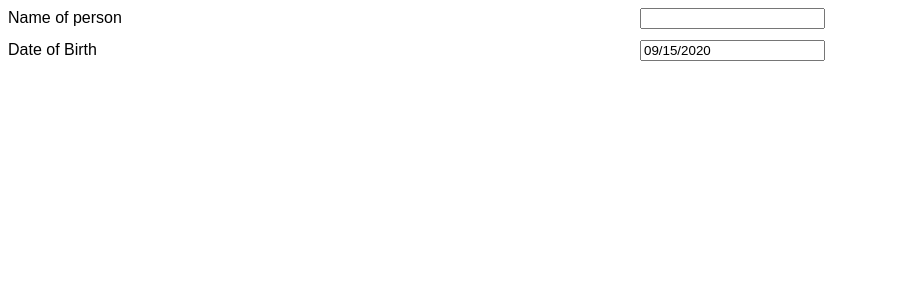
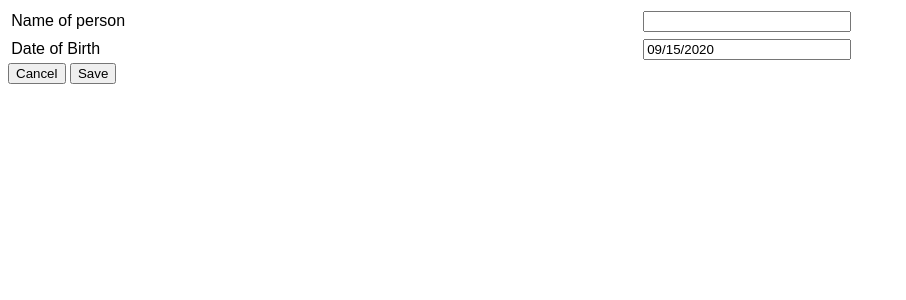
Before and after one commit to mcapodici/exploringreact, a React app in the folder birthdays/: page / in a window 1280 px wide. Shown: the top 300 px of the page, without its empty margins (0-906 px from the left). Built offline with nearby package versions, Linux system fonts and the light colour scheme; the HTML template or start-up script is replaced by a standard one.

Commit message:
add inactive buttons to add birthday and sort out CSS

```diff
--- a/birthdays/src/components/AddBirthday.tsx
+++ b/birthdays/src/components/AddBirthday.tsx
@@ -20,5 +20,9 @@ export default function AddBirthdayComponent(props: IAddBirthdayProps) {
         onChange={props.onDateChange}
       />
     </div>
+    <div className="buttonrow">
+      <button>Cancel</button>&nbsp;
+      <button>Save</button>
+    </div>
   </div>)
 }
--- a/birthdays/src/index.tsx
+++ b/birthdays/src/index.tsx
@@ -1,6 +1,5 @@
 import * as React from 'react';
 import * as ReactDOM from 'react-dom';
-import AddBirthdayComponent from './components/AddBirthday';
 import './style.css';
 import App from './App';
 
--- a/birthdays/src/style.css
+++ b/birthdays/src/style.css
@@ -3,8 +3,8 @@ body {
 }
 
 .inputrow {
-  height: 2em;
   width:100%;
+  padding: 0.2em;
 }
 
 .inputrow label {
@@ -12,6 +12,11 @@ body {
   display: inline-block;
 }
 
+.inputrow input[type="text"] {
+  width: 15em;
+  display: inline-block;
+}
+
 .react-datepicker-wrapper {
   display: inline-block;
 }
```
